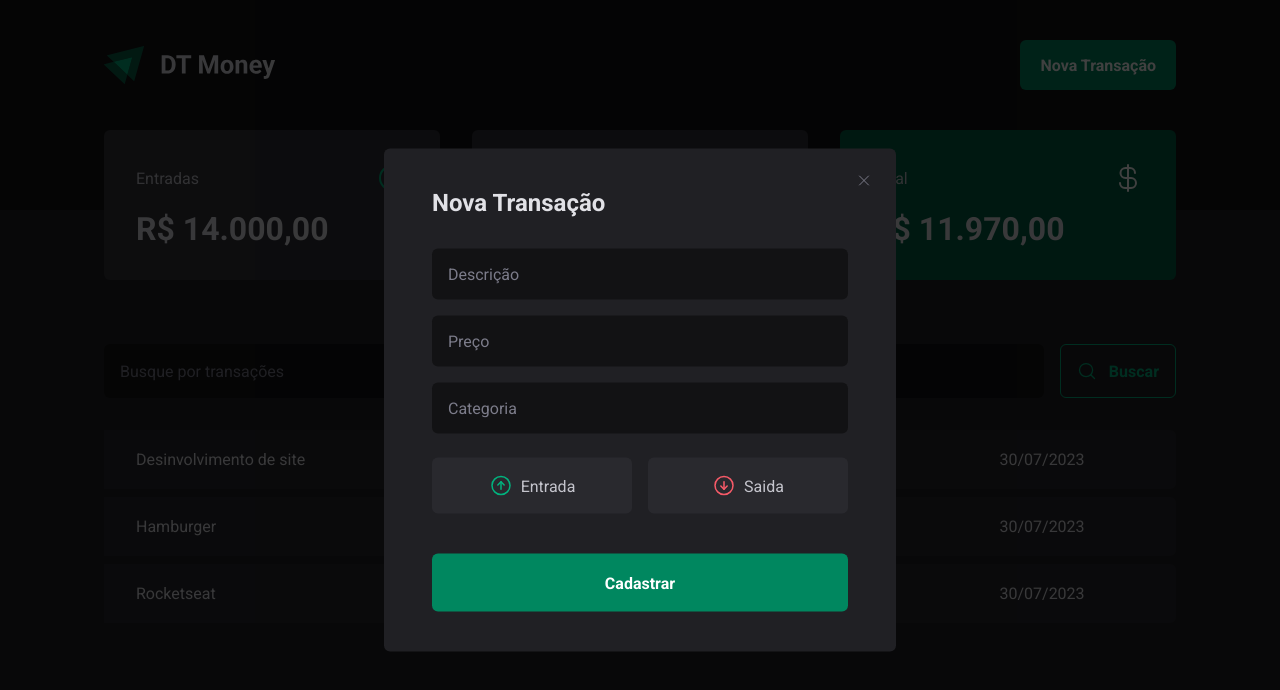
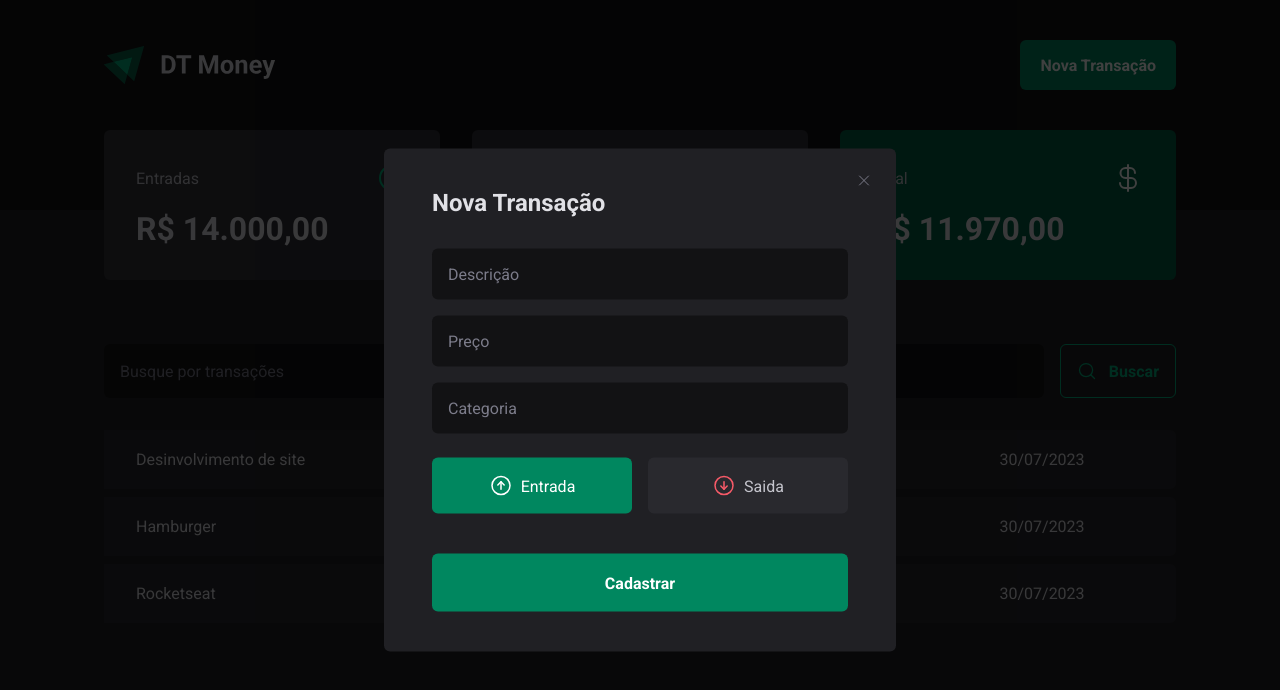
Before and after one commit to GabrielGCJ/p-03-react-js-rocketseat-dt-money, a React (Vite) app: page / in a window 1280 px wide. Both pictures are taken after a click on the button "Nova Transação". Shown: the top 690 px of the page. Built offline with nearby package versions, Linux system fonts and the light colour scheme; data requests are answered from the project's data file.

Commit message:
feature/add-controller-components

```diff
--- a/src/components/NewTransactionModal/NewTransactionModal.tsx
+++ b/src/components/NewTransactionModal/NewTransactionModal.tsx
@@ -2,7 +2,7 @@
 import { CloseButton, Content, Overlay, TransactionTypeButton, TransectionType } from './styles';
 import { ArrowCircleDown, ArrowCircleUp, X } from 'phosphor-react';
 import * as z from 'zod'
-import { useForm } from "react-hook-form"
+import { useForm, Controller } from "react-hook-form"
 import { zodResolver } from "@hookform/resolvers/zod"
 
 
@@ -10,7 +10,7 @@
     description: z.string(),
     price: z.number(),
     category: z.string(),
-    // type: z.enum(['income', 'outcome']),
+    type: z.enum(['income', 'outcome']),
 })
 
 type NewTransactionsFormInputs = z.infer<typeof newTransactionFormSchema>
@@ -18,11 +18,15 @@
 export const NewTransactionModal = () => {
 
     const {
+        control,
         register,
         handleSubmit,
         formState: { isSubmitting }
     } = useForm<NewTransactionsFormInputs>({
-        resolver: zodResolver(newTransactionFormSchema)
+        resolver: zodResolver(newTransactionFormSchema),
+        defaultValues: {
+            type: 'income'
+        }
     })
 
     const handleNewTransaction = async ( data: NewTransactionsFormInputs ) => {
@@ -64,18 +68,27 @@
                         {...register('category')}
                     />
 
-                    <TransectionType>
+                  <Controller
+                    control={control}
+                    name="type"
+                    render={({ field }) => {
+                        // console.log(field)
+                        return (
+                            <TransectionType onValueChange={field.onChange} value={field.value}>
                                 <TransactionTypeButton variant='income' value='income'>
                                     <ArrowCircleUp size={24} />
                                     Entrada
                                 </TransactionTypeButton>
+
                                 <TransactionTypeButton variant='outcome' value='outcome'>
                                     <ArrowCircleDown size={24} />
                                     Saida
                                 </TransactionTypeButton>
 
                             </TransectionType>
-
+                        )
+                    }}
+                  />
                     <button
                         type='submit'
                         disabled={isSubmitting}
--- a/src/contexts/TransactionsContext.tsx
+++ b/src/contexts/TransactionsContext.tsx
@@ -28,7 +28,7 @@
       const response = await fetch("http://localhost:3000/transactions");
       const data = await response.json();
 
-      console.log("data", data);
+      // console.log("data", data);
       setTransactions( data );
     };
 
--- a/src/hooks/useSummary.ts
+++ b/src/hooks/useSummary.ts
@@ -4,7 +4,7 @@
 export const useSummary = () => {
     const { transactions } = useContext(TransactionsContext)
 
-    console.log( "UseContext Transactions", transactions )
+    // console.log( "UseContext Transactions", transactions )
 
     const summary = transactions.reduce(
         (acc, transaction) => {
--- a/src/pages/Transactions/Transactions.tsx
+++ b/src/pages/Transactions/Transactions.tsx
@@ -8,7 +8,7 @@
   TransactionsTable,
 } from "./styles";
 import { TransactionsContext } from "../../contexts/TransactionsContext";
-import { dateFormatter, priceFormatter } from "../../utils/Formatter";
+import { dateFormatter, priceFormatter } from "../../utils/formatter";
 
 
 
```
Lines whose indentation alone changed are shown as unchanged.
